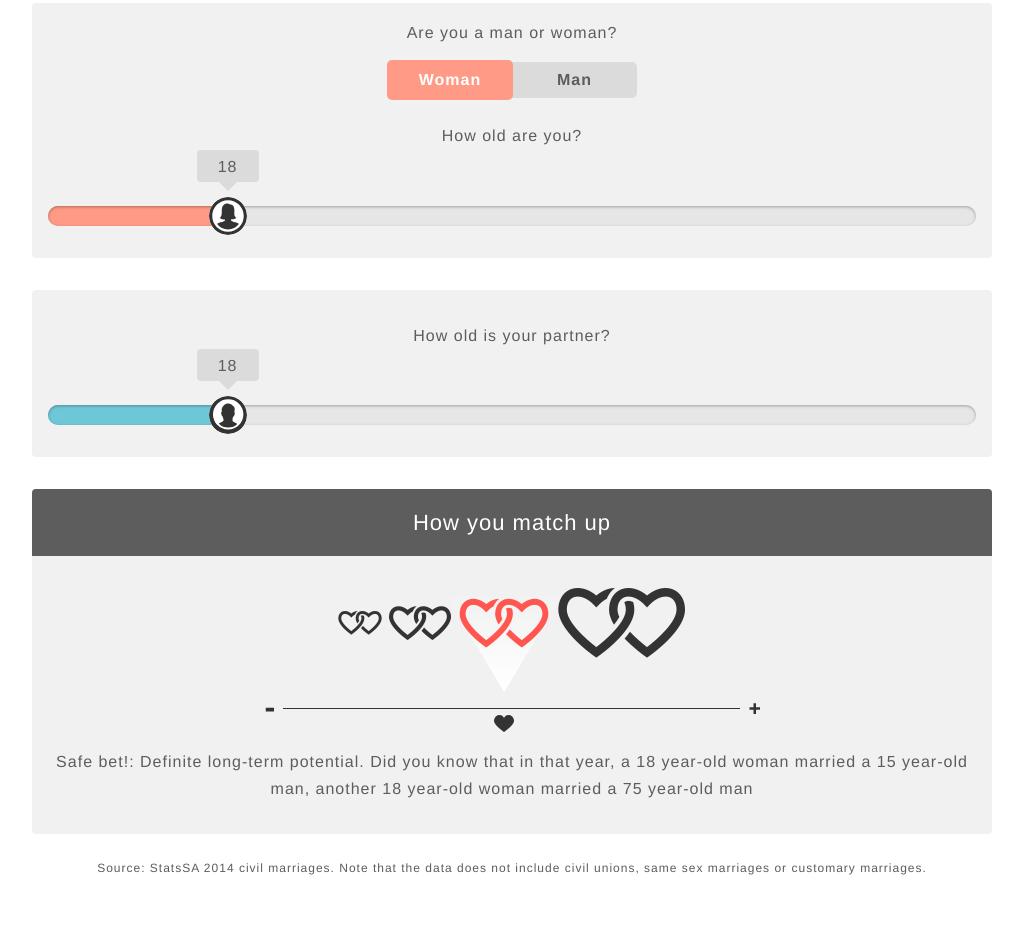
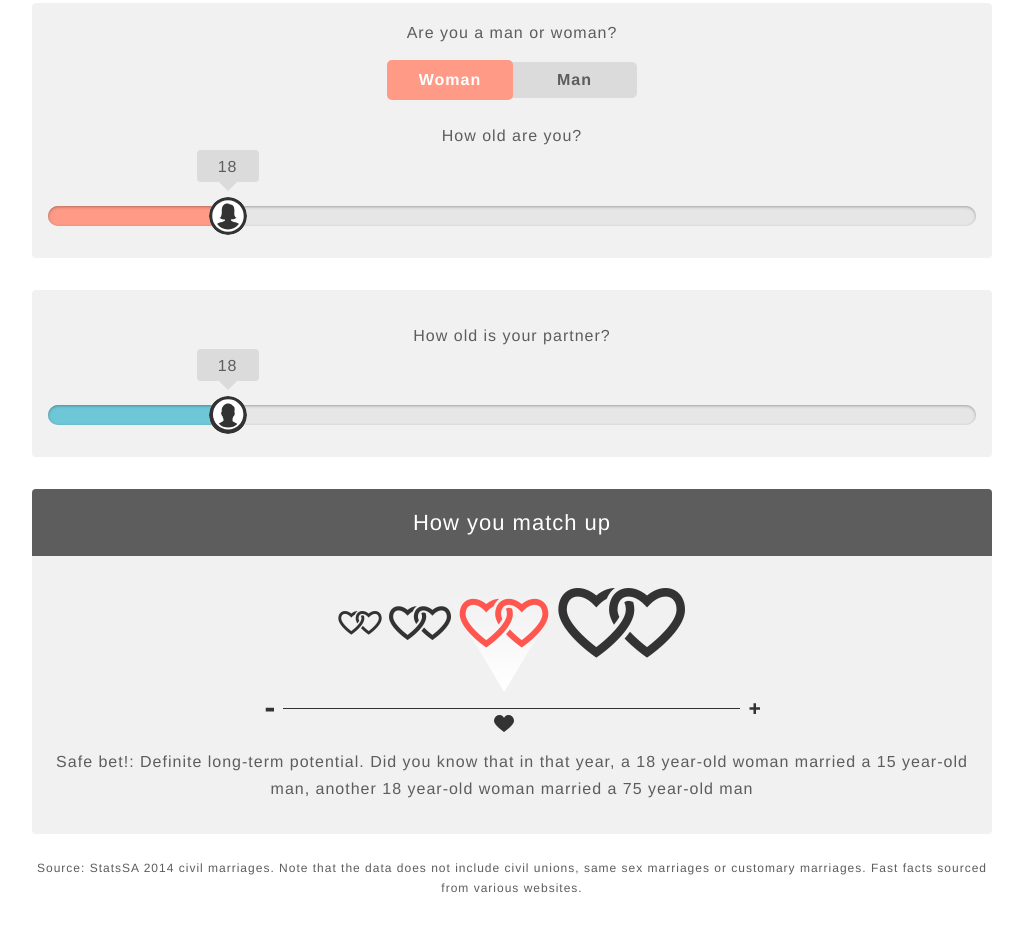
Before and after one commit to Code4SA/Valentines-Day-2015, a website: page scorecard/dist/index.html in a window 1280 px wide. Shown: the part 258-1190 px from the top of the page, without its empty margins (128-1151 px from the left). Drawn offline with Linux system fonts and the light colour scheme.

Commit message:
Added fast facts

```diff
--- a/scorecard/dist/index.html
+++ b/scorecard/dist/index.html
@@ -53,7 +53,7 @@
 				</div>
 			</div>
 		</div>
-		<p class="small center">Source: StatsSA 2014 civil marriages. Note that the data does not include civil unions, same sex marriages or customary marriages.</p>
+		<p class="small center">Source: StatsSA 2014 civil marriages. Note that the data does not include civil unions, same sex marriages or customary marriages. Fast facts sourced from various websites.</p>
 	</div>
 </div>
 
@@ -68,6 +68,7 @@
 <script src="assets/js/bespoke/jquery.c4saHandleAges.js"></script>
 <script src="assets/js/bespoke/jquery.c4saAgeSlider.js"></script>
 <script src="assets/js/bespoke/jquery.c4saGenderStyling.js"></script>
+<script src="assets/js/bespoke/jquery.c4saFastFacts.js"></script>
 <script src="assets/js/jquery.c4saValentines.js"></script>
 <script src="assets/js/pym.min.js"></script>
 <script>
```
